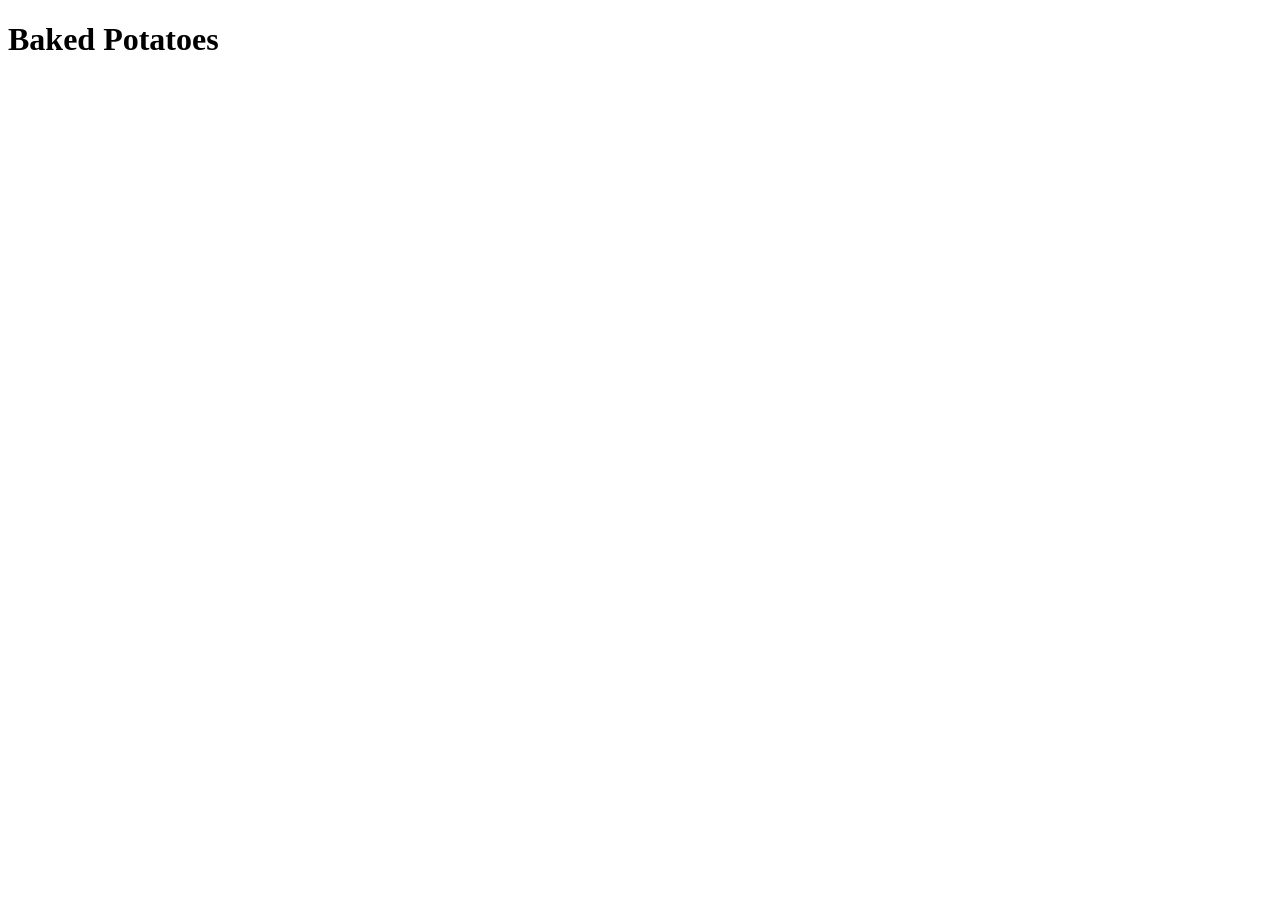
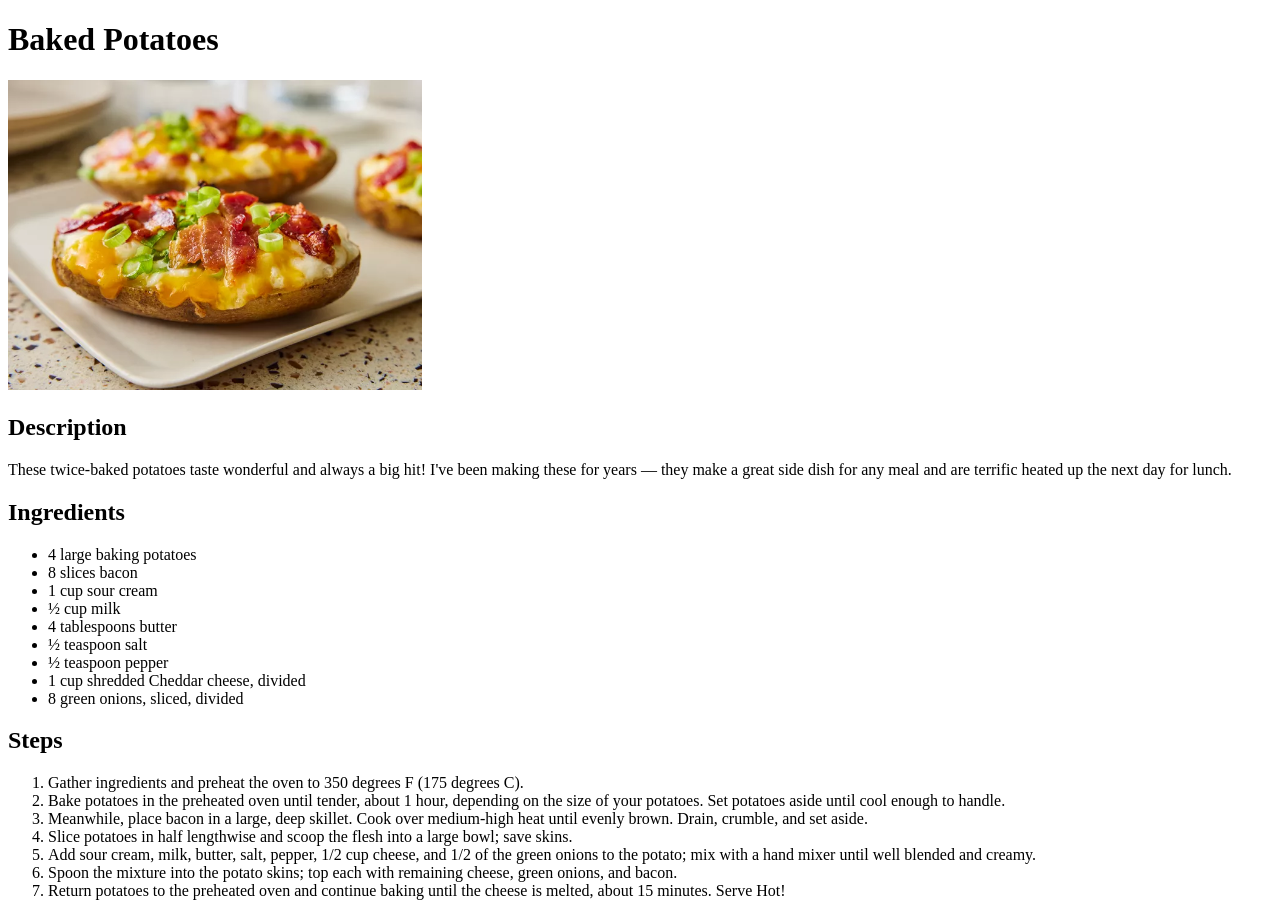
Before and after one commit to reneeqytan/odin-recipes, a plain HTML site: page bakedpotatoes.html in a window 1280 px wide. Before the commit the page ends 800 px from the top, so only its background shows below. Drawn offline with Linux system fonts and the light colour scheme.

Commit message:
Added content for the baked potatoes recipe, including the image

```diff
--- a/bakedpotatoes.html
+++ b/bakedpotatoes.html
@@ -7,5 +7,30 @@
 </head>
 <body>
     <h1>Baked Potatoes</h1>
-</body>
+    <img src="/images/bakedpotatoes.webp" height="310">
+    <h2>Description</h2>
+        <p>These twice-baked potatoes taste wonderful and always a big hit! I've been making these for years — they make a great side dish for any meal and are terrific heated up the next day for lunch.</p>
+    <h2>Ingredients</h2>
+        <ul>
+            <li>4 large baking potatoes</li>
+            <li>8 slices bacon</li>
+            <li>1 cup sour cream</li>
+            <li>½ cup milk</li>
+            <li>4 tablespoons butter</li>
+            <li>½ teaspoon salt</li>
+            <li>½ teaspoon pepper</li>
+            <li>1 cup shredded Cheddar cheese, divided</li>
+            <li>8 green onions, sliced, divided</li>
+        </ul>
+    <h2>Steps</h2>
+        <ol>
+            <li>Gather ingredients and preheat the oven to 350 degrees F (175 degrees C).</li>
+            <li>Bake potatoes in the preheated oven until tender, about 1 hour, depending on the size of your potatoes. Set potatoes aside until cool enough to handle.</li>
+            <li>Meanwhile, place bacon in a large, deep skillet. Cook over medium-high heat until evenly brown. Drain, crumble, and set aside.</li>
+            <li>Slice potatoes in half lengthwise and scoop the flesh into a large bowl; save skins.</li>
+            <li>Add sour cream, milk, butter, salt, pepper, 1/2 cup cheese, and 1/2 of the green onions to the potato; mix with a hand mixer until well blended and creamy.</li>
+            <li>Spoon the mixture into the potato skins; top each with remaining cheese, green onions, and bacon.</li>
+            <li>Return potatoes to the preheated oven and continue baking until the cheese is melted, about 15 minutes. Serve Hot!</li>
+        </ol>
+    </body>
 </html>
```
Also changed, not shown: images/bakedpotatoes.webp (added).
